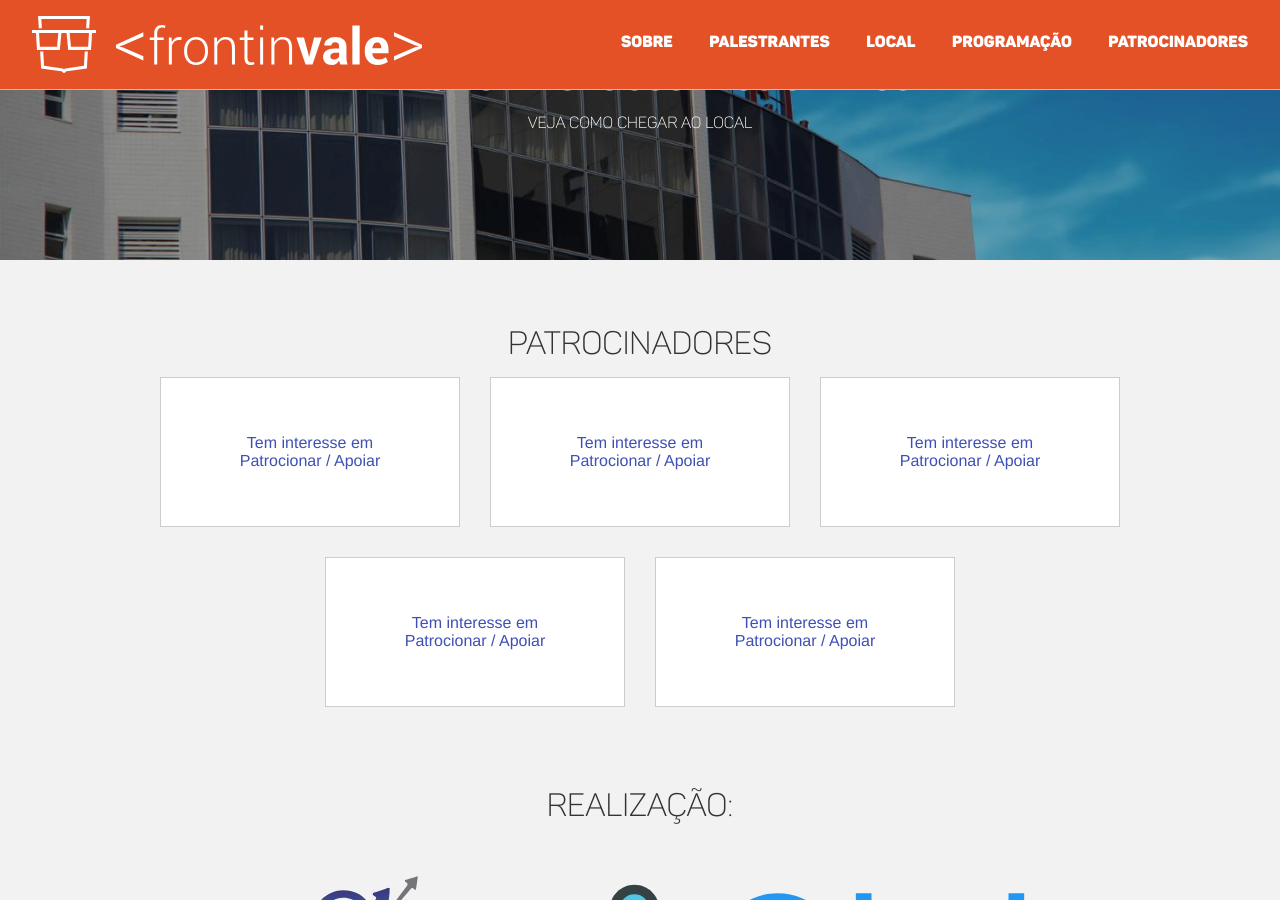
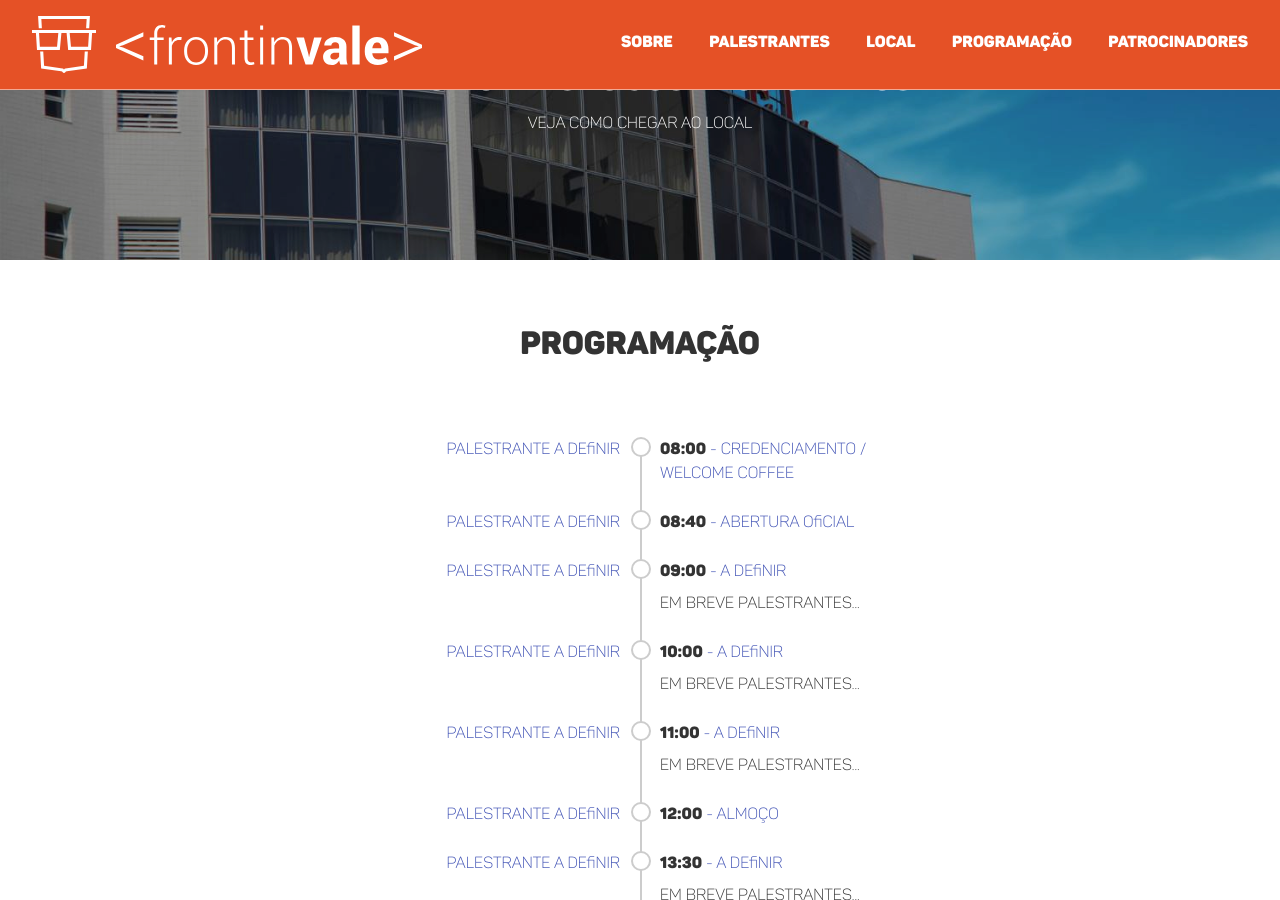
Before and after one commit to frontinvale/frontinvale.github.io, a Jekyll site: the page built from index.html, in a window 1280 px wide and 900 px high, scrolled down 2703 px. Built offline with Jekyll 4.4.1, drawn with Linux system fonts in a browser that asks for light colours; some of the changed text lies outside the part shown.

Commit message:
adicionando programacao.

```diff
--- a/_includes/header.html
+++ b/_includes/header.html
@@ -21,7 +21,7 @@
         <a href="#location" data-ref="#location" class="item-link">Local</a>
       </li>
       <li class="item">
-        <a href="#schedule" class="item-link">Programação</a>
+        <a href="#schedule" data-ref="#schedule" class="item-link">Programação</a>
       </li>
       <li class="item">
         <a href="#sponsors" data-ref="#sponsors" class="item-link">Patrocinadores</a>
--- a/_includes/schedule.html
+++ b/_includes/schedule.html
@@ -2,142 +2,130 @@
   <div class="row">
     <h1>Programação</h1>
 
-    <nav class="days">
-      <ul class="list">
-        <li class="item">
-          <a href="#day13" class="item-link active">Dia 13</a>
-        </li>
-
-        <li class="item">
-          <a href="#day14" class="item-link">Dia 14</a>
-        </li>
-
-        <li class="item">
-          <a href="#day15" class="item-link">Dia 15</a>
-        </li>
-
-        <li class="item">
-          <a href="#day16" class="item-link">Dia 16</a>
-        </li>
-
-        <li class="item">
-          <a href="#day17" class="item-link">Dia 17</a>
-        </li>
-      </ul>
-    </nav>
-
-    <div class="room active" id="day13">
-      <h1>Tutoriais</h1>
-
+    <div class="room">
       <div class="lecture">
-        <p class="title"><time>08:00</time> - Início dos tutoriais</p>
-        <p class="speaker">Em breve palestrantes...</p>
+        <div class="pull-left">
+          <p class="title">Palestrante a definir</p>
+        </div>
+        <div class="pull-right">
+          <p class="title"><time>08:00</time> - Credenciamento / Welcome Coffee</p>
+        </div>
       </div>
 
       <div class="lecture">
-        <p class="title"><time>09:00</time> - Coffee Break</p>
+        <div class="pull-left">
+          <p class="title">Palestrante a definir</p>
+        </div>
+        <div class="pull-right">
+          <p class="title"><time>08:40</time> - Abertura oficial</p>
+        </div>
       </div>
 
       <div class="lecture">
-        <p class="title"><time>10:00</time> - Retorno dos tutoriais</p>
+        <div class="pull-left">
+          <p class="title">Palestrante a definir</p>
+        </div>
+        <div class="pull-right">
+          <p class="title"><time>09:00</time> - A definir</p>
           <p class="speaker">Em breve palestrantes...</p>
+        </div>
       </div>
 
       <div class="lecture">
-        <p class="title"><time>12:00</time> - Almoço</p>
-        <p class="speaker">Em breve grade completa...</p>
+        <div class="pull-left">
+          <p class="title">Palestrante a definir</p>
+        </div>
+        <div class="pull-right">
+          <p class="title"><time>10:00</time> - A definir</p>
+          <p class="speaker">Em breve palestrantes...</p>
         </div>
       </div>
 
-    <div class="room" id="day14">
-      <h1>Tutoriais</h1>
-
       <div class="lecture">
-        <p class="title"><time>08:00</time> - Início dos tutoriais</p>
+        <div class="pull-left">
+          <p class="title">Palestrante a definir</p>
+        </div>
+        <div class="pull-right">
+          <p class="title"><time>11:00</time> - A definir</p>
           <p class="speaker">Em breve palestrantes...</p>
+        </div>
       </div>
 
       <div class="lecture">
-        <p class="title"><time>09:00</time> - Coffee Break</p>
+        <div class="pull-left">
+          <p class="title">Palestrante a definir</p>
+        </div>
+        <div class="pull-right">
+          <p class="title"><time>12:00</time> - Almoço</p>
+        </div>
       </div>
 
       <div class="lecture">
-        <p class="title"><time>10:00</time> - Retorno dos tutoriais</p>
+        <div class="pull-left">
+          <p class="title">Palestrante a definir</p>
+        </div>
+        <div class="pull-right">
+          <p class="title"><time>13:30</time> - A definir</p>
           <p class="speaker">Em breve palestrantes...</p>
+        </div>
       </div>
 
       <div class="lecture">
-        <p class="title"><time>12:00</time> - Almoço</p>
-        <p class="speaker">Em breve grade completa...</p>
+        <div class="pull-left">
+          <p class="title">Palestrante a definir</p>
+        </div>
+        <div class="pull-right">
+          <p class="title"><time>14:30</time> - A definir</p>
+          <p class="speaker">Em breve palestrantes...</p>
         </div>
       </div>
 
-    <div class="room" id="day15">
-      <h1>Palestras</h1>
-
       <div class="lecture">
-        <p class="title"><time>08:00</time> - Início das palestras</p>
-        <p class="speaker">Em breve palestrantes...</p>
+        <div class="pull-left">
+          <p class="title">Palestrante a definir</p>
+        </div>
+        <div class="pull-right">
+          <p class="title"><time>15:30</time> - Coffe Break</p>
+        </div>
       </div>
 
       <div class="lecture">
-        <p class="title"><time>09:00</time> - Coffee Break</p>
+        <div class="pull-left">
+          <p class="title">Palestrante a definir</p>
+        </div>
+        <div class="pull-right">
+          <p class="title"><time>16:00</time> - A definir</p>
+          <p class="speaker">Em breve palestrantes...</p>
+        </div>
       </div>
 
       <div class="lecture">
-        <p class="title"><time>10:00</time> - Retorno das palestras</p>
+        <div class="pull-left">
+          <p class="title">Palestrante a definir</p>
+        </div>
+        <div class="pull-right">
+          <p class="title"><time>17:00</time> - A definir</p>
           <p class="speaker">Em breve palestrantes...</p>
+        </div>
       </div>
 
       <div class="lecture">
-        <p class="title"><time>12:00</time> - Almoço</p>
-        <p class="speaker">Em breve grade completa...</p>
+        <div class="pull-left">
+          <p class="title">Palestrante a definir</p>
+        </div>
+        <div class="pull-right">
+          <p class="title"><time>18:00</time> - A definir</p>
+          <p class="speaker">Em breve palestrantes...</p>
         </div>
       </div>
 
-    <div class="room" id="day16">
-      <h1>Palestras</h1>
-
       <div class="lecture">
-        <p class="title"><time>08:00</time> - Início das palestras</p>
-        <p class="speaker">Em breve palestrantes...</p>
+        <div class="pull-left">
+          <p class="title">Palestrante a definir</p>
         </div>
-
-      <div class="lecture">
-        <p class="title"><time>09:00</time> - Coffee Break</p>
+        <div class="pull-right">
+          <p class="title"><time>19:00</time> - Encerramento oficial</p>
         </div>
-
-      <div class="lecture">
-        <p class="title"><time>10:00</time> - Retorno das palestras</p>
-        <p class="speaker">Em breve palestrantes...</p>
-      </div>
-
-      <div class="lecture">
-        <p class="title"><time>12:00</time> - Almoço</p>
-        <p class="speaker">Em breve grade completa...</p>
-      </div>
-    </div>
-
-    <div class="room" id="day17">
-      <h1>Atividades</h1>
-
-      <div class="lecture">
-        <p class="title"><time>08:00</time> - Início das atividades</p>
-        <p class="speaker">Em breve palestrantes...</p>
-      </div>
-
-      <div class="lecture">
-        <p class="title"><time>09:00</time> - Coffee Break</p>
-      </div>
-
-      <div class="lecture">
-        <p class="title"><time>10:00</time> - Retorno das atividades</p>
-        <p class="speaker">Em breve palestrantes...</p>
-      </div>
-
-      <div class="lecture">
-        <p class="title"><time>12:00</time> - Almoço</p>
-        <p class="speaker">Em breve grade completa...</p>
       </div>
     </div>
   </div>
--- a/_sass/modules/_header.scss
+++ b/_sass/modules/_header.scss
@@ -192,4 +192,16 @@
       // margin-top: 1em;
     }
   }
+
+  @media(max-width: 480px) {
+    .logo {
+      .logo-text {
+        width: 200px;
+      }
+    }
+
+    .menu-control {
+      right: 20px;
+    }
+  }
 }
--- a/_sass/modules/_schedule.scss
+++ b/_sass/modules/_schedule.scss
@@ -1,5 +1,6 @@
 .schedule {
   padding: 4em 0;
+  text-align: center;
 
   h1 {
     color: #333;
@@ -7,40 +8,10 @@
     text-align: center;
   }
 
-  .days {
-    .list {
-      font-size: 0;
-      list-style: none;
-      border-bottom: solid 1px #ccc;
-
-      .item {
-        font-size: 1rem;
-        display: inline-block;
-
-        .item-link {
-          display: inline-block;
-          text-decoration: none;
-          font-family: "Panton Bold";
-          padding: 1em;
-          color: #333;
-
-          &:hover, &.active {
-           color: #fff;
-            background-color: $css-color;
-          }
-        }
-      }
-    }
-  }
-
   .room {
     position: relative;
-    margin-top: 50px;
-    display: none;
-
-    &.active {
-      display: block;
-    }
+    display: inline-block;
+    text-align: left;
 
     h1 {
       text-align: left;
@@ -50,8 +21,8 @@
     &:before {
       content: "";
       position: absolute;
-      left: 0;
-      top: 3em;
+      left: 50%;
+      top: 2em;
       height: calc(100% - 4em);
       width: 2px;
       background-color: #ccc;
@@ -62,14 +33,26 @@
       display: block;
       padding: 0 25px;
       margin: 25px 0;
+      @include clearfix;
+
+      .pull-right,
+      .pull-left {
+        width: 50%;
+        padding: 0 20px;
+      }
+
+      .pull-left {
+        text-align: right;
+      }
 
       &:before {
         content: "";
         position: absolute;
-        left: -9px;
+        left: 50%;
         top: 0;
         width: 20px;
         height: 20px;
+        margin-left: -9px;
         border-radius: 50%;
         border: solid 2px #ccc;
         background-color: white;
@@ -92,4 +75,10 @@
       }
     }
   }
+
+  @media(max-width: 980px) {
+    .room {
+      display: block;
+    }
+  }
 }
--- a/index.html
+++ b/index.html
@@ -12,7 +12,7 @@ layout: default
 
 {% include location.html %}
 
-<!-- {% include schedule.html %} -->
+{% include schedule.html %}
 
 {% include sponsors.html %}
 
```
Also changed, not shown: 2 other files. Lines whose indentation alone changed are shown as unchanged.
